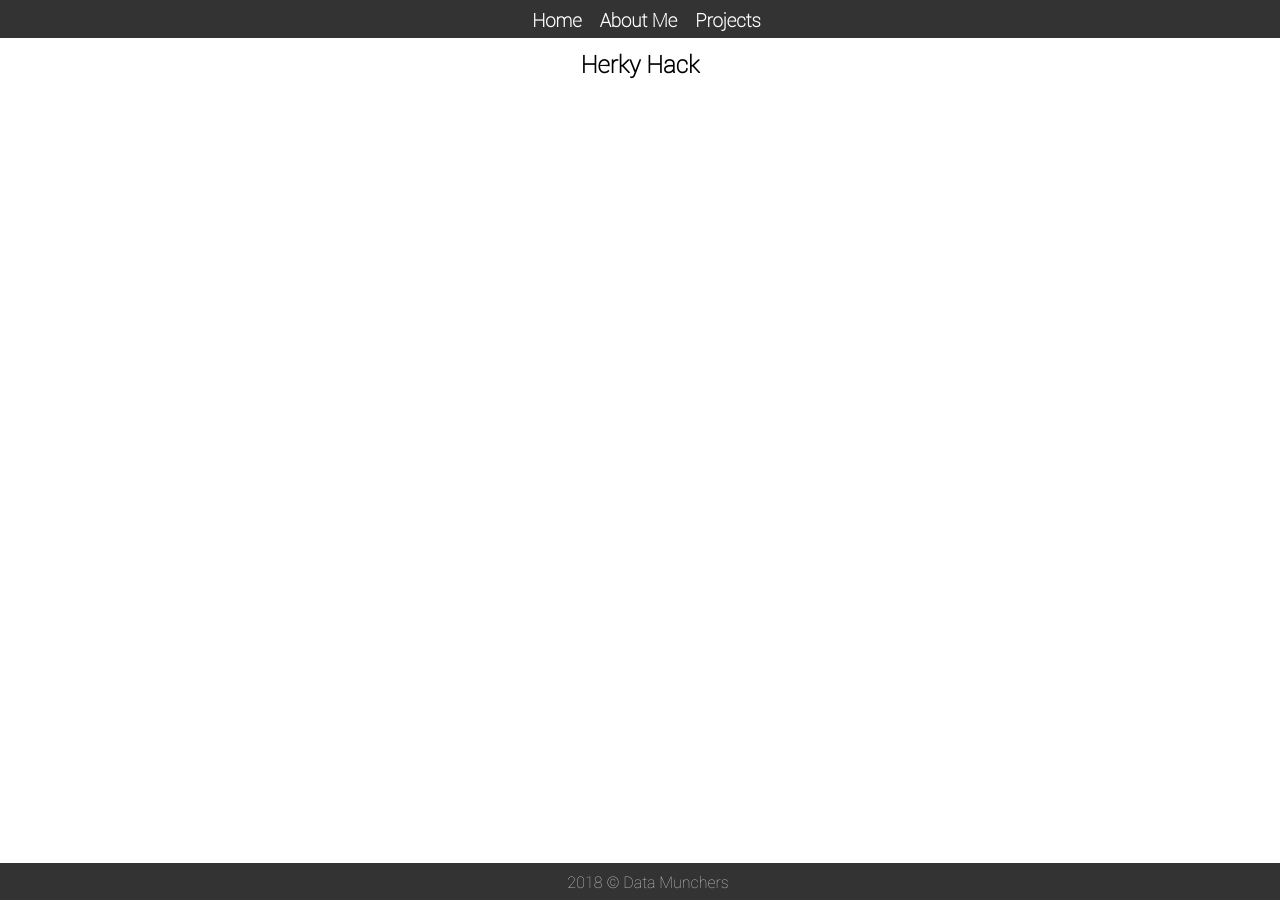
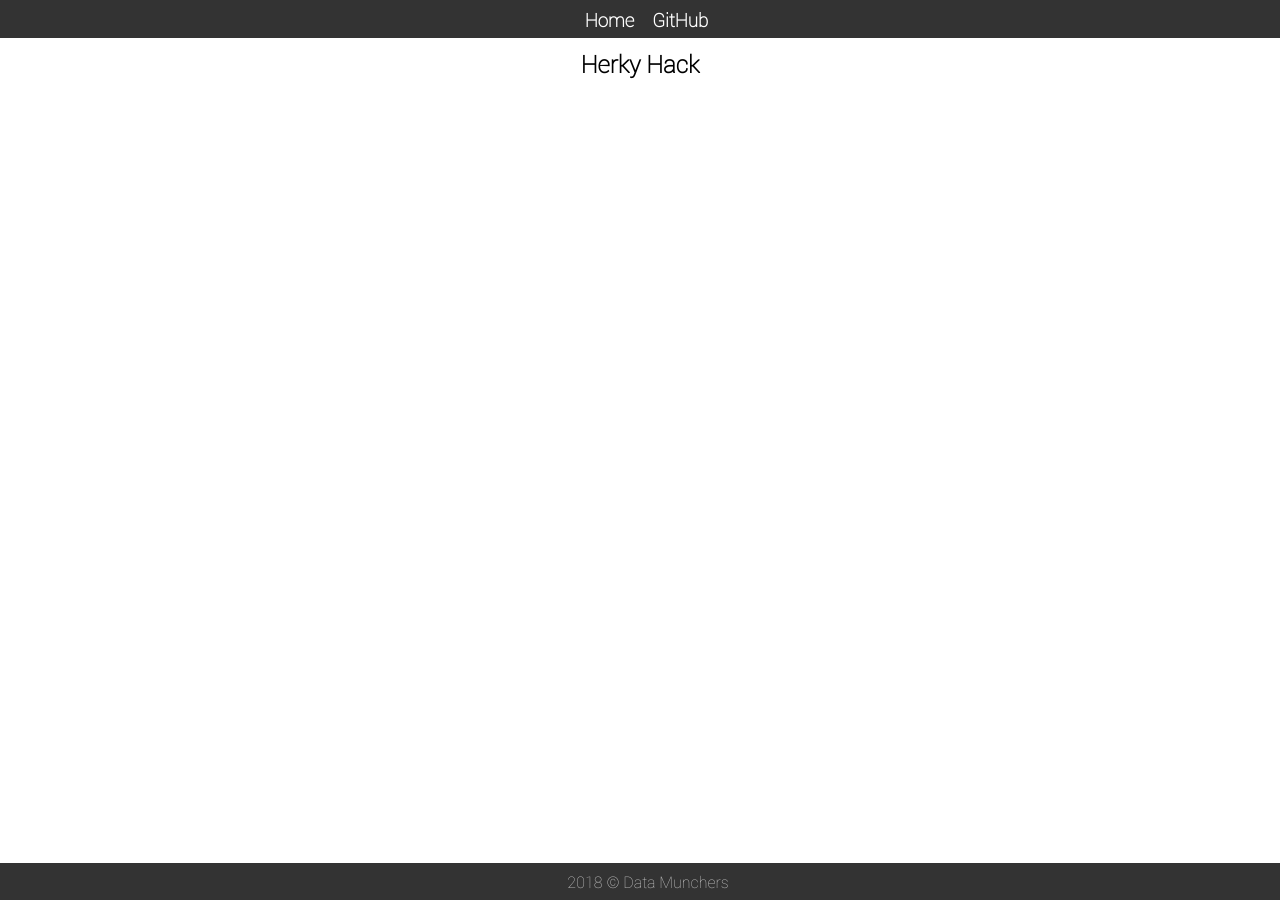
Before and after one commit to ajfarino2/hackUIOWA18, a Jekyll site: the page built from index.html, in a window 1280 px wide. Built offline with Jekyll 4.4.1, drawn with Linux system fonts in a browser that asks for light colours.

Commit message:
Update layouts

```diff
--- a/_layouts/master.html
+++ b/_layouts/master.html
@@ -17,7 +17,7 @@ body,td,th {
 
 <body>
 <div id="fixedheader">
-<h3><a href="index.html" style="text-decoration: none; font-family: Roboto; color: #FFF;">Home</a>&nbsp; &nbsp; <a href="(placeholder)" style="text-decoration: none; font-family: Roboto; color: #FFF;">About Me</a>&nbsp; &nbsp; <a href="(placeholder)" style="text-decoration: none; font-family: Roboto; color: #FFF;">Projects</a>
+<h3><a href="/" style="text-decoration: none; font-family: Roboto; color: #FFF;">Home</a>&nbsp; &nbsp; <a href="https://github.com/pathawks/podcast" style="text-decoration: none; font-family: Roboto; color: #FFF;">GitHub</a>
 </div>
 
 {{ content }}
--- a/_layouts/page.html
+++ b/_layouts/page.html
@@ -17,7 +17,7 @@ body,td,th {
 
 <body>
 <div id="fixedheader">
-<h3><a href="/" style="text-decoration: none; font-family: Roboto; color: #FFF;">Home</a>&nbsp; &nbsp; <a href="(placeholder)" style="text-decoration: none; font-family: Roboto; color: #FFF;">GitHub</a>
+<h3><a href="/" style="text-decoration: none; font-family: Roboto; color: #FFF;">Home</a>&nbsp; &nbsp; <a href="https://github.com/pathawks/podcast" style="text-decoration: none; font-family: Roboto; color: #FFF;">GitHub</a>
 </div>
 
 <h2> Date: {{page.date}}</h2>
```
